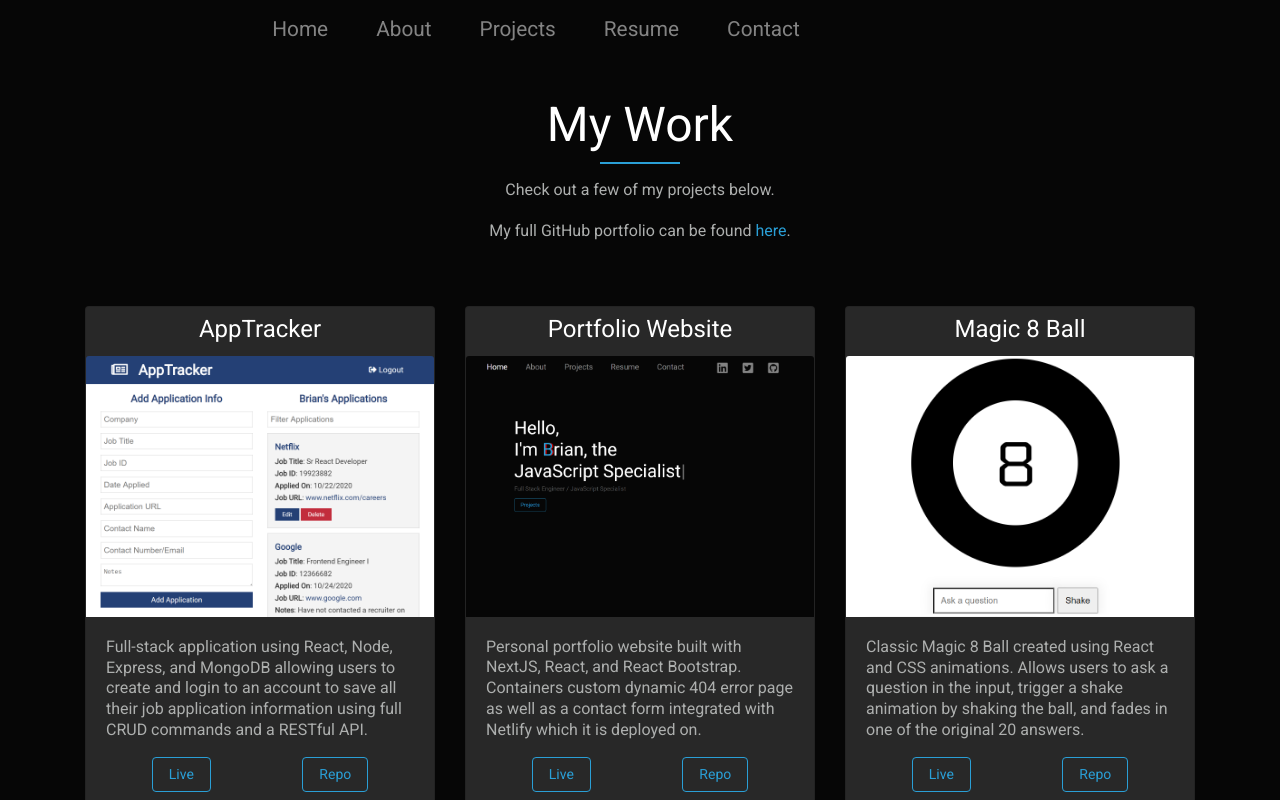
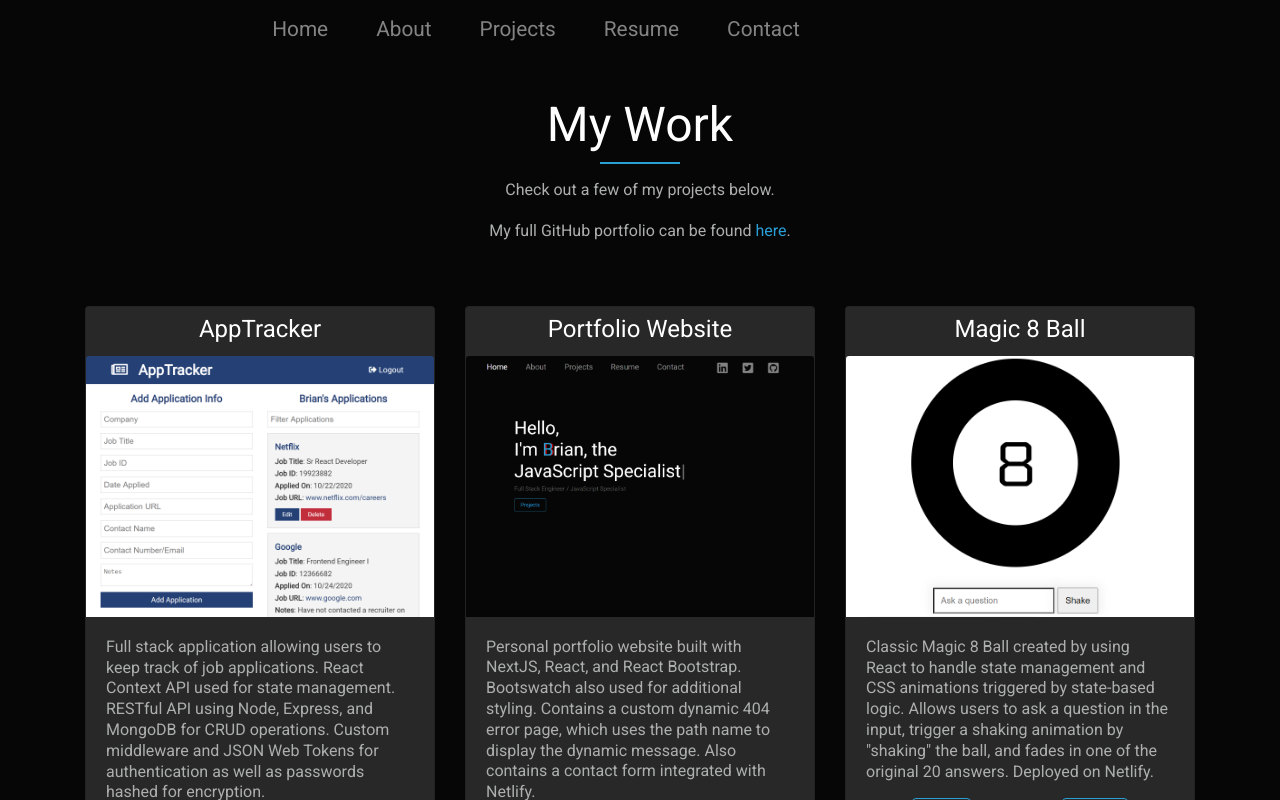
Before and after one commit to Brian-Holland/NextJS_Website, a Next.js app: page /projects in a window 1280 px wide. Shown: the top 800 px of the page. Built offline with nearby package versions, Linux system fonts and the light colour scheme.

Commit message:
projects page fixes

```diff
--- a/pages/projects.js
+++ b/pages/projects.js
@@ -55,9 +55,10 @@ const ProjectPage = () => {
 						<Card.Img variant="top" src="imgs/apptracker.png" alt="apptracker application screenshot" />
 						<Card.Body>
 							<Card.Text>
-								Full-stack application using React, Node, Express, and MongoDB allowing users to create
-								and login to an account to save all their job application information using full CRUD
-								commands and a RESTful API.
+								Full stack application allowing users to keep track of job applications. React Context
+								API used for state management. RESTful API using Node, Express, and MongoDB for CRUD
+								operations. Custom middleware and JSON Web Tokens for authentication as well as
+								passwords hashed for encryption.
 							</Card.Text>
 							<div
 								className="d-flex justify-content-around"
@@ -83,9 +84,10 @@ const ProjectPage = () => {
 						<Card.Img variant="top" src="/imgs/personalweb.png" alt="portfolio website screenshot" />
 						<Card.Body>
 							<Card.Text>
-								Personal portfolio website built with NextJS, React, and React Bootstrap. Containers
-								custom dynamic 404 error page as well as a contact form integrated with Netlify which it
-								is deployed on. {' '}
+								Personal portfolio website built with NextJS, React, and React Bootstrap. Bootswatch
+								also used for additional styling. Contains a custom dynamic 404 error page, which uses
+								the path name to display the dynamic message. Also contains a contact form integrated
+								with Netlify. {' '}
 							</Card.Text>
 							<div
 								className="d-flex justify-content-around"
@@ -107,12 +109,13 @@ const ProjectPage = () => {
 
 					<Card className="mb-4">
 						<Card.Title className="text-center pt-2">Magic 8 Ball</Card.Title>
-						<Card.Img variant="top" src="/imgs/8ball.png" alt="react card dealer application screenshot" />
+						<Card.Img variant="top" src="/imgs/8ball.png" alt="magic 8 ball app screenshot" />
 						<Card.Body>
 							<Card.Text>
-								Classic Magic 8 Ball created using React and CSS animations. Allows users to ask a
-								question in the input, trigger a shake animation by shaking the ball, and fades in one
-								of the original 20 answers. {' '}
+								Classic Magic 8 Ball created by using React to handle state management and CSS
+								animations triggered by state-based logic. Allows users to ask a question in the input,
+								trigger a shaking animation by "shaking" the ball, and fades in one of the original 20
+								answers. Deployed on Netlify. {' '}
 							</Card.Text>
 							<div
 								className="d-flex justify-content-around"
```
